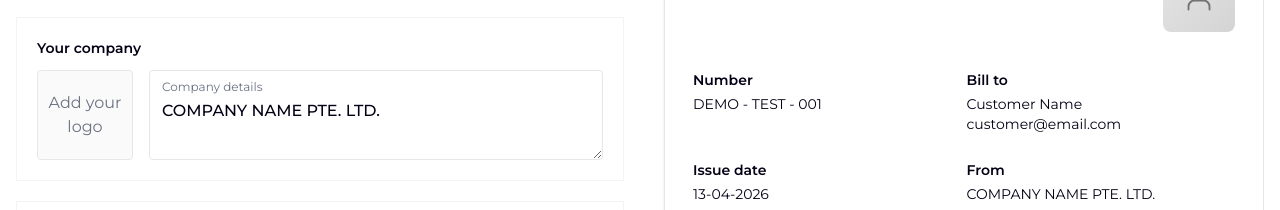
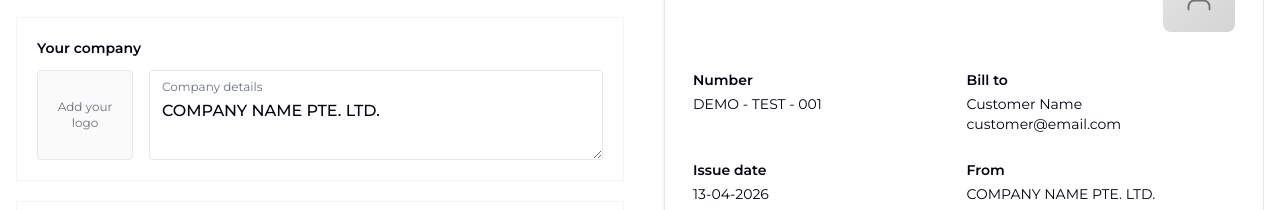
Before and after one commit to sonytrinh91/sleek-invoice-generator, a React (Vite) app: page / in a window 1280 px wide. Shown: the part 141-351 px from the top of the page. Built offline with nearby package versions, Linux system fonts and the light colour scheme.

Commit message:
fix: update logo text size

```diff
--- a/src/components/invoice/CompanySection.jsx
+++ b/src/components/invoice/CompanySection.jsx
@@ -69,7 +69,7 @@
             <button
               type="button"
               onClick={() => fileInputRef.current?.click()}
-              className="sleek-logo-add flex h-24 min-h-24 w-full flex-1 cursor-pointer flex-row items-center justify-center overflow-hidden rounded border border-gray-200 bg-neutral-50 text-center text-xs text-gray-500 transition hover:border-gray-300 hover:bg-neutral-100 focus-visible:outline focus-visible:outline-2 focus-visible:outline-offset-2 focus-visible:outline-accent sm:h-full sm:min-h-0"
+              className="sleek-logo-add flex h-24 min-h-24 w-full flex-1 cursor-pointer flex-row items-center justify-center overflow-hidden rounded border border-gray-200 bg-neutral-50 text-center text-xs! text-gray-500 transition hover:border-gray-300 hover:bg-neutral-100 focus-visible:outline focus-visible:outline-offset-2 focus-visible:outline-accent sm:h-full sm:min-h-0"
               aria-label={logoDataUrl ? 'Change logo' : 'Add logo from your computer'}
             >
               {logoDataUrl ? (
@@ -79,7 +79,9 @@
                   className="max-h-full max-w-full object-contain"
                 />
               ) : (
-                <span className="whitespace-wrap px-2">Add your logo</span>
+                <span className="w-full min-w-0 max-w-full whitespace-normal px-2">
+                  Add your logo
+                </span>
               )}
             </button>
             {logoDataUrl ? (
```
